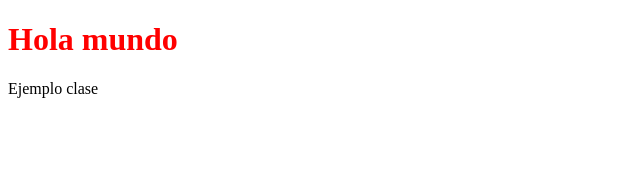
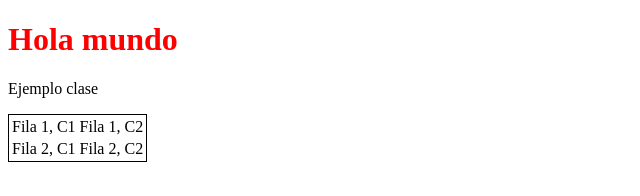
Before and after one commit to PPrez24/REPO-TIC-2-733723, a plain HTML site: page index.html in a window 1280 px wide. Shown: the whole page, without its empty margins (0-640 px from the left). Drawn offline with Linux system fonts and the light colour scheme.

Commit message:
commit a branch

```diff
--- a/index.html
+++ b/index.html
@@ -8,5 +8,15 @@
     <body>
         <h1>Hola mundo</h1>
         <p>Ejemplo clase</p>
+        <table style="border: 1px solid black">
+            <tr>
+                <td>Fila 1, C1</td>
+                <td>Fila 1, C2</td>
+            </tr>
+            <tr>
+                <td>Fila 2, C1</td>
+                <td>Fila 2, C2</td>
+            </tr>
+        </table>
     </body>
 </html>
```
